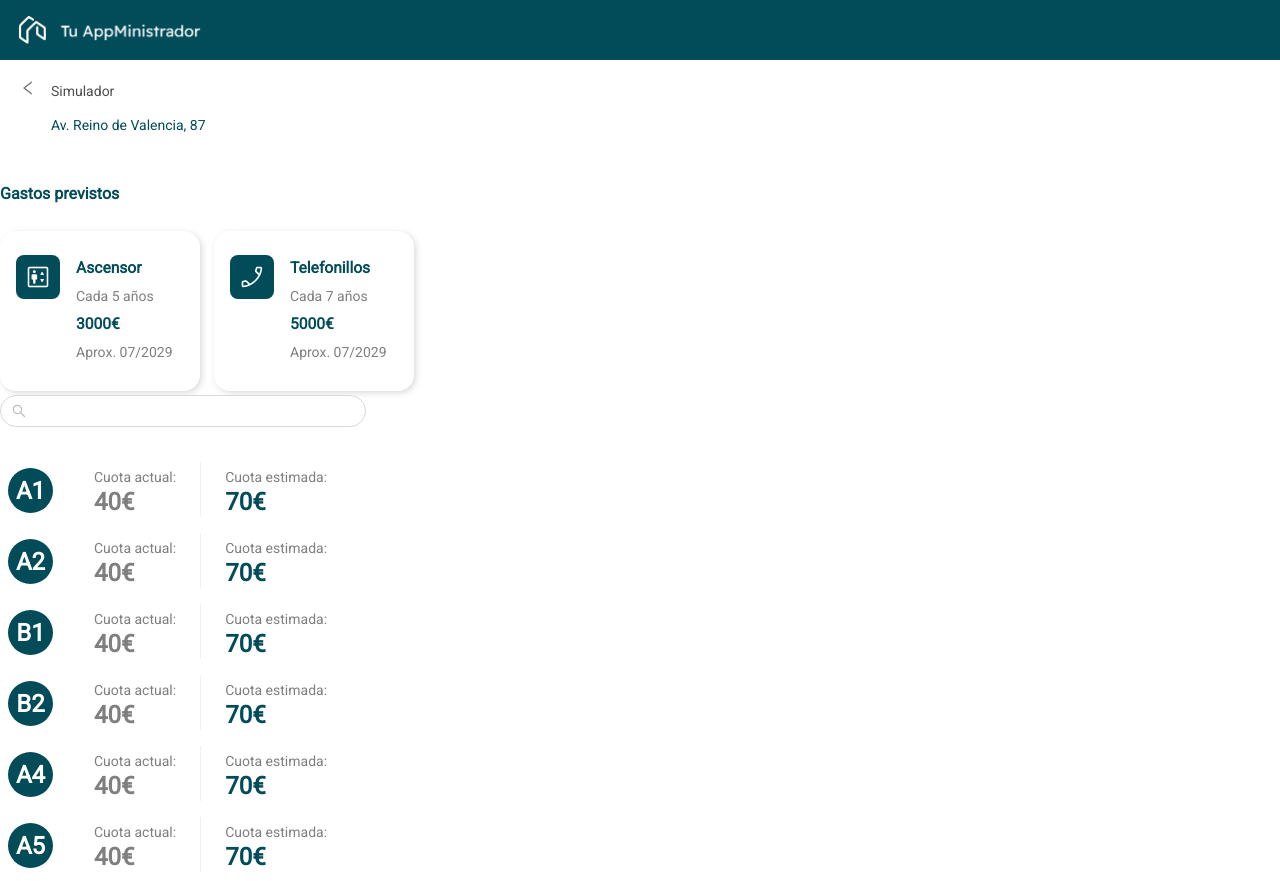
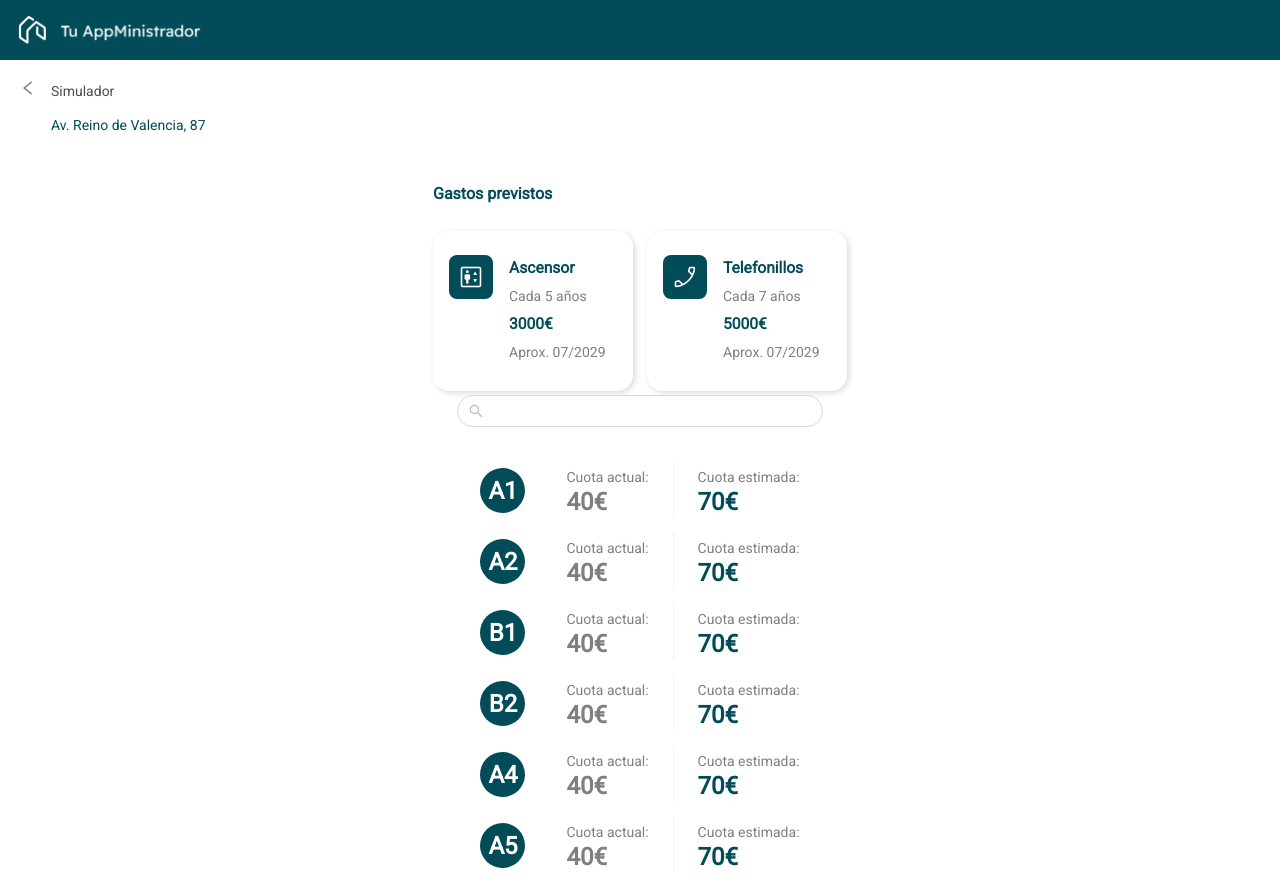
Before and after one commit to Cocera/DT2024_client, a React (Vite) app: page /simulador/prevision in a window 1280 px wide. Shown: the top 881 px of the page. Built offline with nearby package versions, Linux system fonts and the light colour scheme.

Commit message:
flex added to Simulator

```diff
--- a/src/pages/Simulator/Simulator.jsx
+++ b/src/pages/Simulator/Simulator.jsx
@@ -4,12 +4,14 @@ import Header from "../../components/Header/Header";
 import ButtonExpense from "./ButtonExpense/ButtonExpense";
 import OwnerCard from "./OwnerCard/OwnerCard";
 import SearchBar from "../../components/SearchBar/SearchBar";
+import { Flex } from "antd";
 
 const Simulator = () => {
     return (
         <>
             <Header title="Simulador" community="Av. Reino de Valencia, 87" />
             <main>
+            <Flex justify="" align="center" vertical="true" style={{ paddingLeft: 18, paddingRight: 18 }}>
                 <div className="container-future-expenses margin-top-28">
                     <h4 className="secondary-color">Gastos previstos</h4>
                     <div className="container-buttons margin-top-28">
@@ -28,6 +30,7 @@ const Simulator = () => {
                     <OwnerCard ownerId="A4" actualAmount="40" newAmount="70" />
                     <OwnerCard ownerId="A5" actualAmount="40" newAmount="70" />
                 </div>
+                </Flex>
             </main>
         </>
     )
```
